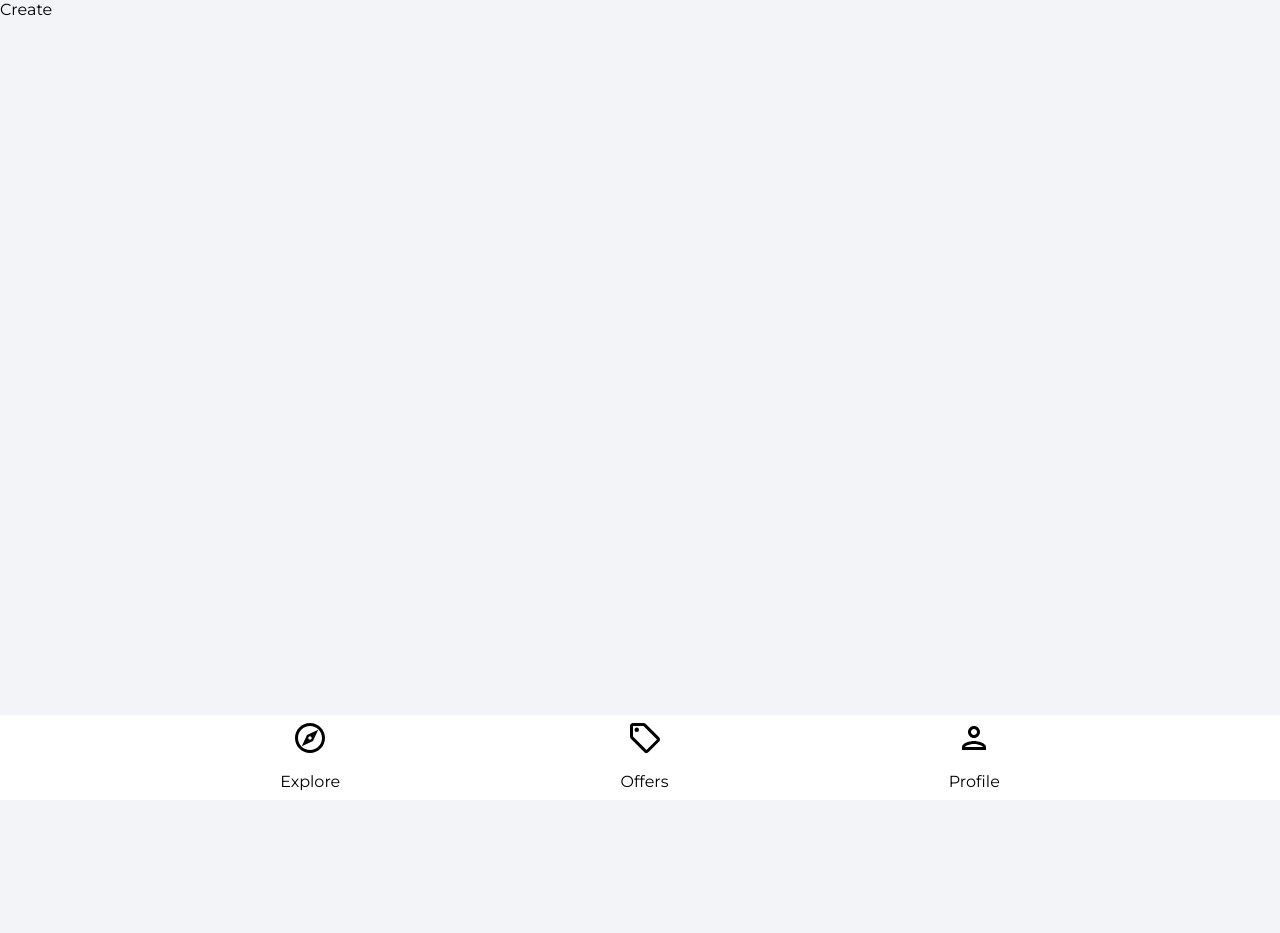
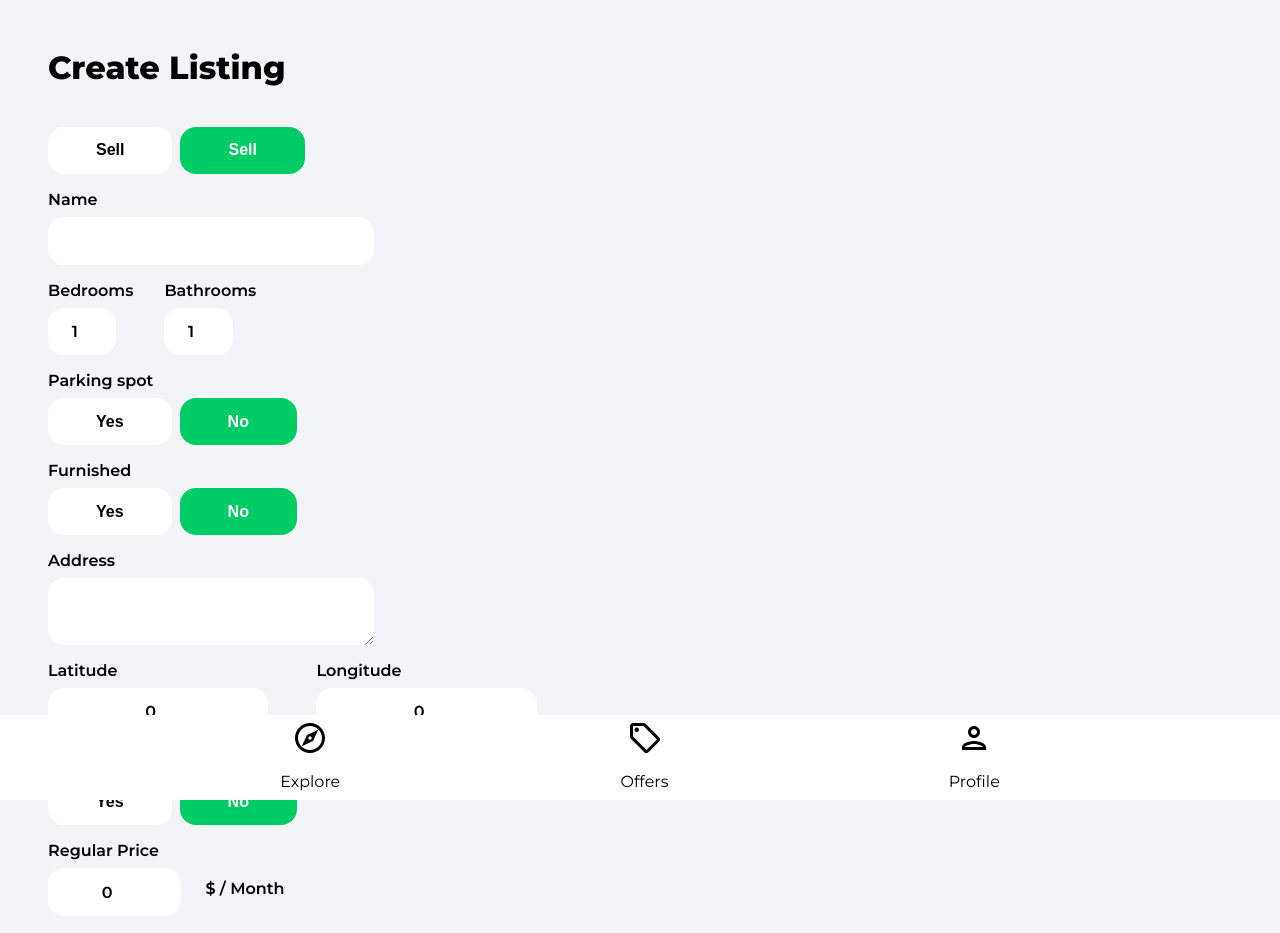
Before and after one commit to OlgaMinaievaWebDev/house-marketplace, a React (Vite) app: page /create-listing in a window 1280 px wide. Shown: the top 933 px of the page. Before the commit the page ends 800 px from the top, so only its background shows below. Built offline with nearby package versions, Linux system fonts and the light colour scheme; no server answers; sample sign-in values are in the browser's storage.

Commit message:
create Listing form

```diff
--- a/src/pages/CreateListing.jsx
+++ b/src/pages/CreateListing.jsx
@@ -4,7 +4,7 @@
 import Spinner from "../components/Spinner";
 
 function CreateListing() {
-  const [geolocationEnabled, setGeolocationEnabled] = useState(true);
+  const [geolocationEnabled, setGeolocationEnabled] = useState(false);
   const [loading, setLoading] = useState(false);
   const [formData, setFormData] = useState({
     type: "rent",
@@ -21,6 +21,22 @@
     latitude: 0,
     longitude: 0,
   });
+
+  const {
+    type,
+    name,
+    bedrooms,
+    bathrooms,
+    parking,
+    furnished,
+    address,
+    offer,
+    regularPrice,
+    discountedPrice,
+    images,
+    latitude,
+    longitude,
+  } = formData;
 
   const auth = getAuth();
   const navigate = useNavigate();
@@ -42,10 +58,242 @@
     // eslint-disable-next-line react-hooks/exhaustive-deps
   }, [isMounted]);
 
+  const onSubmit = (e) => {
+    e.preventDefault();
+  };
+
+  const onMutate = () => {};
+
   if (loading) {
     return <Spinner />;
   }
-  return <div>Create</div>;
+  return (
+    <div className="profile">
+      <header>
+        <p className="pageHeader">Create Listing</p>
+      </header>
+      <main>
+        <form onSubmit={onSubmit}>
+          <label className="formLabel"></label>
+          <div className="formButtons">
+            <button
+              type="button"
+              className={type === "sale" ? "formButtonActive" : "formButton"}
+              id="type"
+              value="sale"
+              onClick={onMutate}
+            >
+              Sell
+            </button>
+            <button
+              type="button"
+              className={type === "rent" ? "formButtonActive" : "formButton"}
+              id="type"
+              value="rent"
+              onClick={onMutate}
+            >
+              Sell
+            </button>
+          </div>
+
+          <label className="formLabel">Name</label>
+          <input
+            className="formInputName"
+            type="text"
+            id="name"
+            value={name}
+            onChange={onMutate}
+            maxLength="32"
+            minLength="10"
+            required
+          />
+          <div className="formRooms flex">
+            <div>
+              <label className="formLabel">Bedrooms</label>
+              <input
+                className="formInputSmall"
+                type="number"
+                id="bedrooms"
+                value={bedrooms}
+                onChange={onMutate}
+                min="1"
+                max="50"
+                required
+              />
+            </div>
+            <div>
+              <label className="formLabel">Bathrooms</label>
+              <input
+                className="formInputSmall"
+                type="number"
+                id="bathrooms"
+                value={bathrooms}
+                onChange={onMutate}
+                min="1"
+                max="50"
+                required
+              />
+            </div>
+          </div>
+          <label className="formLabel">Parking spot</label>
+          <div className="formButtons">
+            <button
+              className={parking ? "formButtonActive" : "formButton"}
+              type="button"
+              id="parking"
+              value={true}
+              onClick={onMutate}
+              min="1"
+              max="50"
+            >
+              Yes
+            </button>
+            <button
+              className={
+                !parking && parking !== null ? "formButtonActive" : "formButton"
+              }
+              type="button"
+              id="parking"
+              value={false}
+              onClick={onMutate}
+            >
+              No
+            </button>
+          </div>
+          <label className="formLabel">Furnished</label>
+          <div className="formButtons">
+            <button
+              className={furnished ? "formButtonActive" : "formButton"}
+              type="button"
+              id="furnished"
+              value={true}
+              onClick={onMutate}
+            >
+              Yes
+            </button>
+            <button
+              className={
+                !furnished && furnished !== null
+                  ? "formButtonActive"
+                  : "formButton"
+              }
+              type="button"
+              id="furnished"
+              value={false}
+              onClick={onMutate}
+            >
+              No
+            </button>
+          </div>
+          <label className="formLabel">Address</label>
+          <textarea
+            className="formInputAddress"
+            type="text"
+            id="address"
+            value={address}
+            onChange={onMutate}
+            required
+          />
+          {!geolocationEnabled && (
+            <div className="formLatLng flex">
+              <div>
+                <label className="formLabel">Latitude</label>
+                <input
+                  className="formInputSmall"
+                  type="number"
+                  id="latitude"
+                  value={latitude}
+                  onChange={onMutate}
+                  required
+                />
+              </div>
+              <div>
+                <label className="formLabel">Longitude</label>
+                <input
+                  className="formInputSmall"
+                  type="number"
+                  id="longitude"
+                  value={longitude}
+                  onChange={onMutate}
+                  required
+                />
+              </div>
+            </div>
+          )}
+          <label className="formLabel">Offer</label>
+          <div className="formButtons">
+            <button
+              className={offer ? "formButtonActive" : "formButton"}
+              type="button"
+              id="offer"
+              value={true}
+              onClick={onMutate}
+            >
+              Yes
+            </button>
+            <button
+              className={
+                !offer && offer !== null ? "formButtonActive" : "formButton"
+              }
+              type="button"
+              id="offer"
+              value={false}
+              onClick={onMutate}
+            >
+              No
+            </button>
+          </div>
+
+          <label className="formLabel">Regular Price</label>
+          <div className="formPriceDiv">
+            <input
+              className="formInputSmall"
+              type="number"
+              id="regularPrice"
+              value={regularPrice}
+              onChange={onMutate}
+              min="50"
+              max="750000000"
+              required
+            />
+            {type === "rent" && <p className="formPriceText">$ / Month</p>}
+          </div>
+          {offer && (
+            <>
+              <label className="formLabel">Discounted Price</label>
+              <input
+                className="formInputSmall"
+                type="number"
+                id="discountedPrice"
+                value={discountedPrice}
+                onChange={onMutate}
+                min="50"
+                max="750000000"
+                required={offer}
+              />
+            </>
+          )}
+          <label className="formLabel">Images</label>
+          <p className="imagesInfo">
+            The first image will be the cover (max 6).
+          </p>
+          <input
+            className="formInputFile"
+            type="file"
+            id="images"
+            onChange={onMutate}
+            max="6"
+            accept=".jpg,.png,.jpeg"
+            multiple
+            required
+          />
+          <button type="submit" className="primaryButton createListingButton">
+            Create Listing
+          </button>
+        </form>
+      </main>
+    </div>
+  );
 }
 
 export default CreateListing;
```
